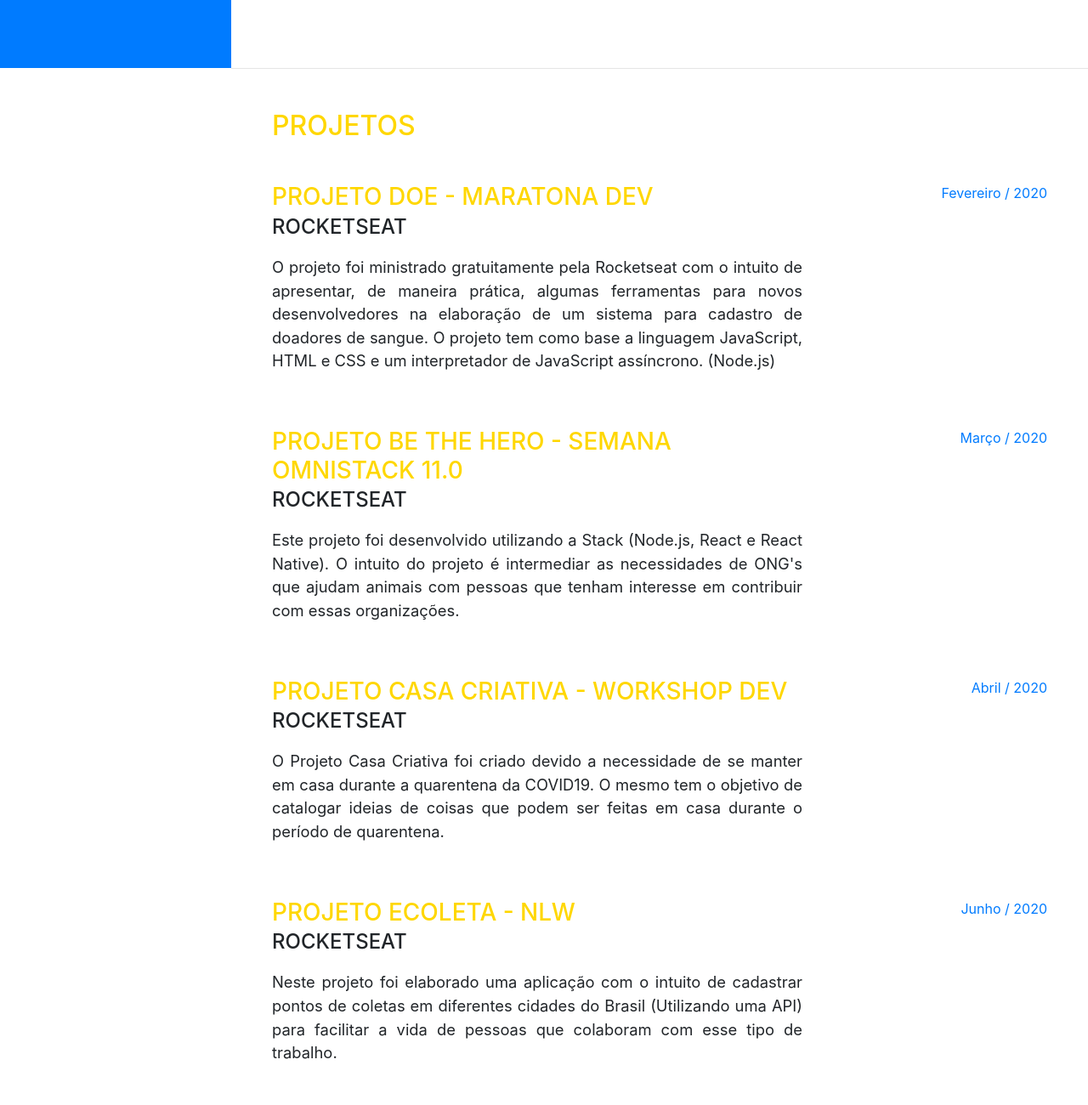
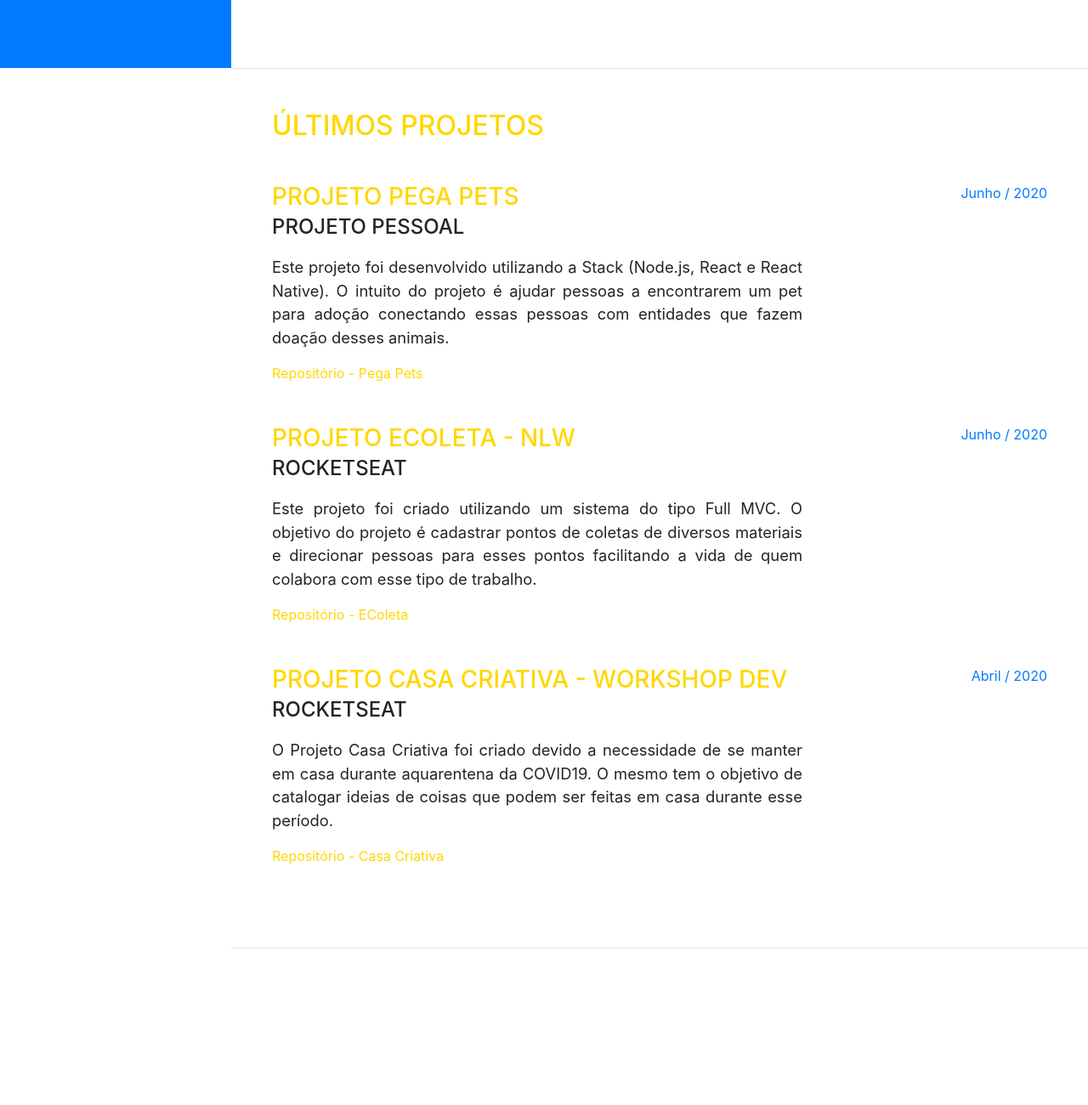
Before and after one commit to bernardojachegou/bernardojachegou.github.io, a website with bundled scripts: page index.html in a window 1280 px wide. Shown: the part 720-2020 px from the top of the page at 85% size. Built offline with nearby package versions, Linux system fonts and the light colour scheme; a web font is replaced by a local one.

Commit message:
atualização de currículo

```diff
--- a/index.html
+++ b/index.html
@@ -92,58 +92,54 @@
 
     <section class="resume-section p-3 p-lg-5 d-flex justify-content-center" id="experience">
       <div class="w-100">
-        <h2 class="mb-5">Projetos</h2>
+        <h2 class="mb-5">Últimos projetos</h2>
 
+        <!-- Projetos -->
         <div class="resume-item d-flex flex-column flex-md-row justify-content-between mb-5">
           <div class="resume-content">
-            <h3 class="mb-0">Projeto DOE - Maratona DEV</h3>
-            <div class="subheading mb-3">ROCKETSEAT</div>
-            <p align="justify">O projeto foi ministrado gratuitamente pela Rocketseat com o intuito de apresentar, de
-              maneira prática, algumas ferramentas para novos desenvolvedores na elaboração de um sistema para cadastro
-              de doadores de sangue. O projeto tem como base a linguagem JavaScript, HTML e CSS e um interpretador de
-              JavaScript assíncrono. (Node.js)</p>
+            <h3 class="mb-0">Projeto Pega Pets</h3>
+            <div class="subheading mb-3">PROJETO PESSOAL</div>
+            <p align="justify">Este projeto foi desenvolvido utilizando a Stack (Node.js, React e React Native). O
+              intuito do projeto é ajudar pessoas a encontrarem um pet para adoção conectando essas pessoas com
+              entidades que fazem doação desses animais.
+            </p>
+            <a style="color: #FFD700" target="blank" href="https://github.com/bernardojachegou/pegapets_omnistack_projetopessoal">Repositório - Pega Pets</a>
           </div>
           <div class="resume-date text-md-right">
-            <span class="text-primary">Fevereiro / 2020</span>
+            <span class="text-primary">Junho / 2020</span>
           </div>
         </div>
 
+        <!-- Projetos -->
         <div class="resume-item d-flex flex-column flex-md-row justify-content-between mb-5">
           <div class="resume-content">
-            <h3 class="mb-0">Projeto Be The Hero - Semana OmniStack 11.0</h3>
+            <h3 class="mb-0">Projeto EColeta - NLW</h3>
             <div class="subheading mb-3">ROCKETSEAT</div>
-            <p align="justify">Este projeto foi desenvolvido utilizando a Stack (Node.js, React e React Native). O
-              intuito do projeto é intermediar as necessidades de ONG's que ajudam animais com pessoas que tenham
-              interesse em contribuir com essas organizações.</p>
+            <p align="justify">Este projeto foi criado utilizando um sistema do tipo Full MVC. O objetivo do projeto é
+              cadastrar pontos de coletas de diversos
+              materiais e direcionar pessoas para esses pontos facilitando a vida de quem colabora com esse tipo de
+              trabalho.
+            </p>
+            <a style="color: #FFD700" target="blank" href="https://github.com/bernardojachegou/ecoleta_javascript_rocketseat">Repositório - EColeta</a>
           </div>
           <div class="resume-date text-md-right">
-            <span class="text-primary">Março / 2020</span>
+            <span class="text-primary">Junho / 2020</span>
           </div>
         </div>
 
+        <!-- Projetos -->
         <div class="resume-item d-flex flex-column flex-md-row justify-content-between mb-5">
           <div class="resume-content">
             <h3 class="mb-0">Projeto Casa Criativa - Workshop DEV</h3>
             <div class="subheading mb-3">ROCKETSEAT</div>
-            <p align="justify">O Projeto Casa Criativa foi criado devido a necessidade de se manter em casa durante a
-              quarentena da COVID19. O mesmo tem o objetivo de catalogar ideias de coisas que podem ser feitas em casa
-              durante o período de quarentena.</p>
+            <p align="justify">O Projeto Casa Criativa foi criado devido a necessidade de se manter em casa durante
+              aquarentena da COVID19. O mesmo tem o objetivo
+              de catalogar ideias de coisas que podem ser feitas em casa durante esse período.
+            </p>
+            <a style="color: #FFD700" target="blank" href="https://github.com/bernardojachegou/casascriativa_javascript_rocketseat">Repositório - Casa Criativa</a>
           </div>
           <div class="resume-date text-md-right">
             <span class="text-primary">Abril / 2020</span>
-          </div>
-        </div>
-
-        <div class="resume-item d-flex flex-column flex-md-row justify-content-between mb-5">
-          <div class="resume-content">
-            <h3 class="mb-0">Projeto EColeta - NLW</h3>
-            <div class="subheading mb-3">ROCKETSEAT</div>
-            <p align="justify">Neste projeto foi elaborado uma aplicação com o intuito de cadastrar pontos de coletas em
-              diferentes cidades do Brasil (Utilizando uma API) para facilitar a vida de pessoas que colaboram com esse
-              tipo de trabalho.</p>
-          </div>
-          <div class="resume-date text-md-right">
-            <span class="text-primary">Junho / 2020</span>
           </div>
         </div>
 
```
